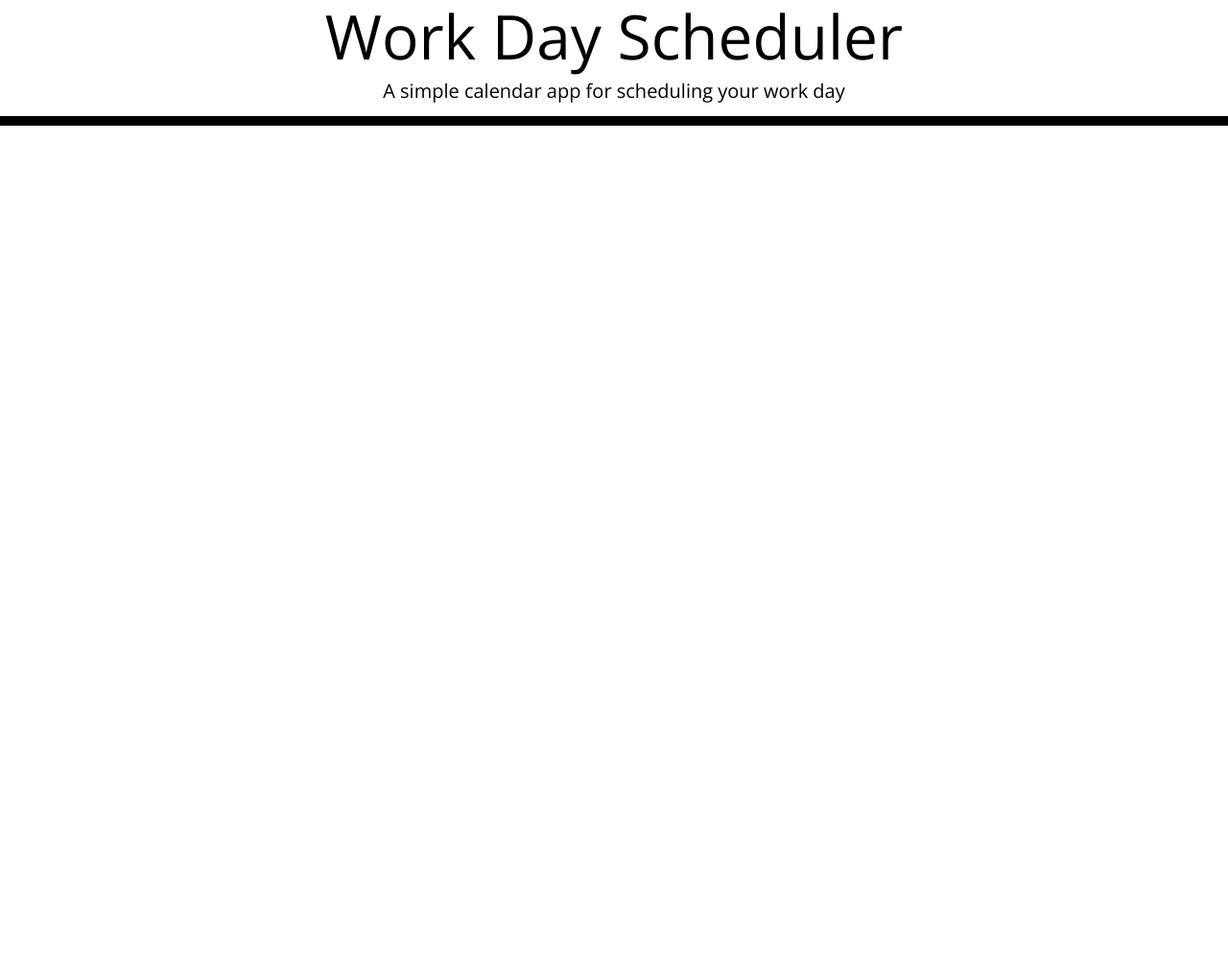
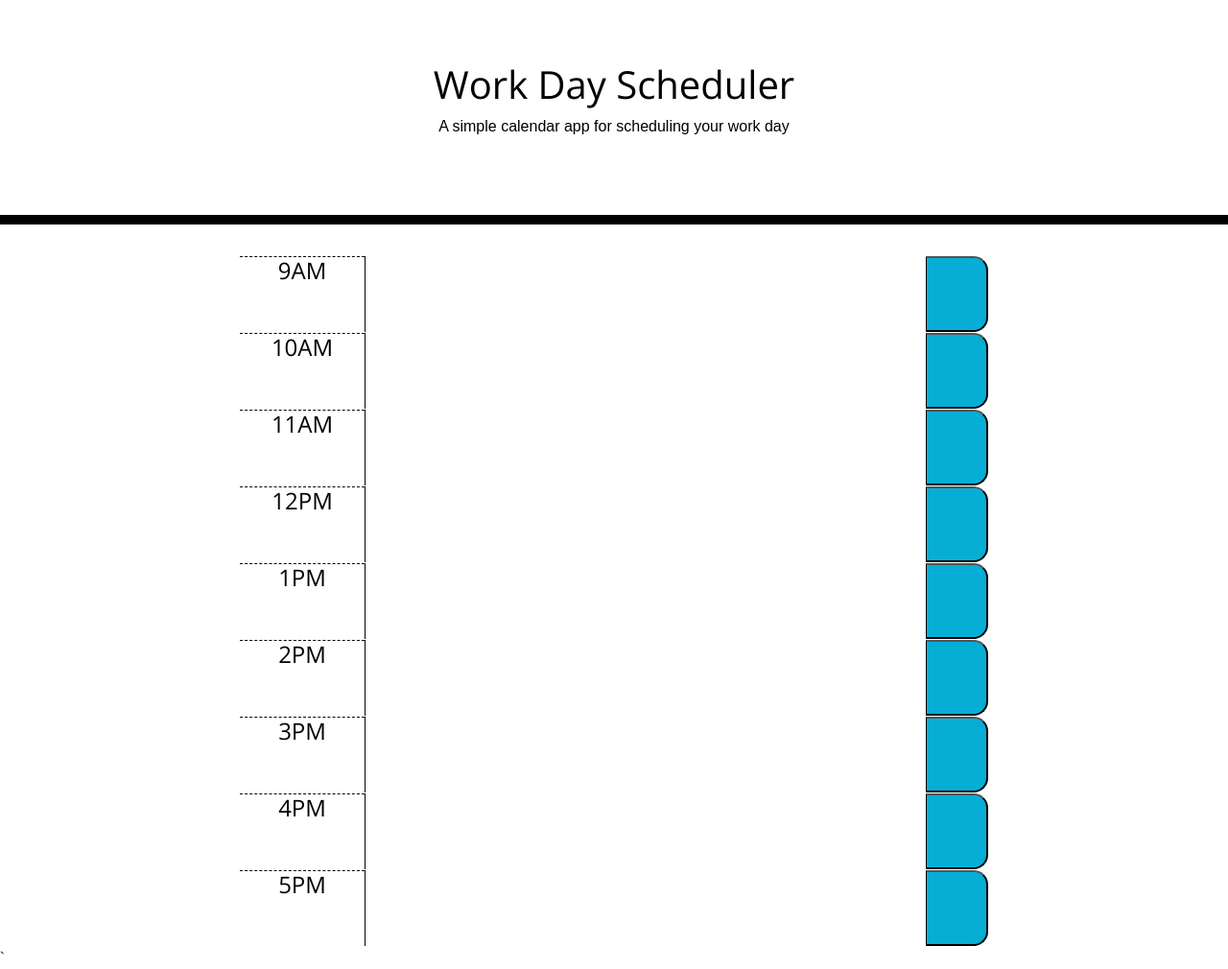
Before and after one commit to alanam79/work-day-scheduler, a plain HTML site: page index.html in a window 1280 px wide. Shown: the whole page at 96% size. Before the commit the page ends 800 px from the top, so only its background shows below. Drawn offline with nearby package versions, Linux system fonts and the light colour scheme; files that its build step writes are made by us from their sources.

Commit message:
added timeblocks to scheduler

```diff
--- a/assets/style.css
+++ b/assets/style.css
@@ -1,7 +1,14 @@
 body {
   font-family: "Open Sans", sans-serif;
-  font-size: 16px;
-  line-height: 1;
+}
+
+h1,
+h2,
+h3,
+h4,
+h5,
+h6 {
+  font-family: "Open Sans", sans-serif;
 }
 
 textarea {
@@ -19,6 +26,7 @@ textarea {
   color: black;
   border-radius: 0;
   border-bottom: 10px solid black;
+  font-family: "Staatliches", sans-serif;
 }
 
 .description {
@@ -28,6 +36,7 @@ textarea {
 .time-block {
   text-align: center;
   border-radius: 15px;
+  margin: 0 250px;
 }
 
 .row {
--- a/index.html
+++ b/index.html
@@ -5,15 +5,8 @@
     <meta name="viewport" content="width=device-width, initial-scale=1.0" />
     <meta http-equiv="X-UA-Compatible" content="ie=edge" />
     <link
-      <link
-      href="https://cdn.jsdelivr.net/npm/bootstrap@5.1.3/dist/css/bootstrap.min.css"
       rel="stylesheet"
-      integrity="sha384-1BmE4kWBq78iYhFldvKuhfTAU6auU8tT94WrHftjDbrCEXSU1oBoqyl2QvZ6jIW3"
-      crossorigin="anonymous"
-    />
-    <link
-      rel="stylesheet"
-      href="https://cdnjs.cloudflare.com/ajax/libs/jqueryui/1.12.1/themes/base/jquery-ui.min.css"
+      href="https://cdnjs.cloudflare.com/ajax/libs/twitter-bootstrap/4.3.1/css/bootstrap.min.css"
     />
     <link
       rel="stylesheet"
@@ -22,43 +15,73 @@
       crossorigin="anonymous"
     />
     <link
-      href="https://fonts.googleapis.com/css?family=Open+Sans&display=swap"
+      href="https://fonts.googleapis.com/css2?family=Open+Sans&display=swap"
       rel="stylesheet"
     />
-    <link rel="stylesheet" href="style.css" />
+    <link rel="stylesheet" href="assets/style.css" />
     <title>Work Day Scheduler</title>
   </head>
 
   <body>
     <header class="jumbotron">
-      <h1 class="display-3">Work Day Scheduler</h1>
-      <p class="lead">A simple calendar app for scheduling your work day</p>
+      <h1 class="display-5">Work Day Scheduler</h1>
+      <p class"lead">A simple calendar app for scheduling your work day</p>
+          <!-- class="lead" -->
       <p id="currentDay" class="lead"></p>
     </header>
-    <div class="container">
-      <!-- Timeblocks go here -->
-    </div>
 
-    <script
-      src="https://code.jquery.com/jquery-3.6.0.min.js"
-      integrity="sha256-/xUj+3OJU5yExlq6GSYGSHk7tPXikynS7ogEvDej/m4="
-      crossorigin="anonymous"
-    ></script>
-    <script
-      src="https://code.jquery.com/ui/1.13.1/jquery-ui.min.js"
-      integrity="sha256-eTyxS0rkjpLEo16uXTS0uVCS4815lc40K2iVpWDvdSY="
-      crossorigin="anonymous"
-    ></script>
-    <script
-      type="text/javascript"
-      src="https://cdnjs.cloudflare.com/ajax/libs/jqueryui-touch-punch/0.2.3/jquery.ui.touch-punch.min.js"
-    ></script>
-    <script
-      src="https://cdn.jsdelivr.net/npm/bootstrap@5.1.3/dist/js/bootstrap.bundle.min.js"
-      integrity="sha384-ka7Sk0Gln4gmtz2MlQnikT1wXgYsOg+OMhuP+IlRH9sENBO0LRn5q+8nbTov4+1p"
-      crossorigin="anonymous"
-    ></script>
-    <script src="https://cdnjs.cloudflare.com/ajax/libs/moment.js/2.24.0/moment.min.js"></script>
-    <script src="./assets/js/script.js"></script>
+    <div class="container" id="timeblock-container"></div>
+        <!-- Timeblocks go here -->
+      <div class="time-block row">
+        <h4 class="hour col-sm-2">9AM</h4>
+        <textarea name="description" class="description col-sm-9" id="10" cols="100" rows="1"></textarea>
+        <button class="saveBtn col-sm-1" id="save-event"><span class="oi oi-lock-locked"></span></button>
+      </div>
+      <div class="time-block row">
+        <h4 class="hour col-sm-2">10AM</h4>
+        <textarea name="description" class="description col-sm-9" id="10" cols="100" rows="1"></textarea>
+        <button class="saveBtn col-sm-1" id="save-event"><span class="oi oi-lock-locked"></span></button>
+      </div>
+      <div class="time-block row">
+        <h4 class="hour col-sm-2">11AM</h4>
+        <textarea name="description" class="description col-sm-9" id="11" cols="100" rows="1"></textarea>
+        <button class="saveBtn col-sm-1" id="save-event"><span class="oi oi-lock-locked"></span></button>
+      </div>
+      <div class="time-block row">
+        <h4 class="hour col-sm-2">12PM</h4>
+        <textarea name="description" class="description col-sm-9" id="12" cols="100" rows="1"></textarea>
+        <button class="saveBtn col-sm-1" id="save-event"><span class="oi oi-lock-locked"></span></button>
+      </div>
+      <div class="time-block row">
+        <h4 class="hour col-sm-2">1PM</h4>
+        <textarea name="description" class="description col-sm-9" id="13" cols="100" rows="1"></textarea>
+        <button class="saveBtn col-sm-1" id="save-event"><span class="oi oi-lock-locked"></span></button>
+      </div>
+      <div class="time-block row">
+        <h4 class="hour col-sm-2">2PM</h4>
+        <textarea name="description" class="description col-sm-9" id="14" cols="100" rows="1"></textarea>
+        <button class="saveBtn col-sm-1" id="save-event"><span class="oi oi-lock-locked"></span></button>
+      </div>
+      <div class="time-block row">
+        <h4 class="hour col-sm-2">3PM</h4>
+        <textarea name="description" class="description col-sm-9" id="15" cols="100" rows="1"></textarea>
+        <button class="saveBtn col-sm-1" id="save-event"><span class="oi oi-lock-locked"></span></button>
+      </div>
+      <div class="time-block row">
+        <h4 class="hour col-sm-2">4PM</h4>
+        <textarea name="description" class="description col-sm-9" id="16" cols="100" rows="1"></textarea>
+        <button class="saveBtn col-sm-1" id="save-event"><span class="oi oi-lock-locked"></span></button>
+      </div>
+      <div class="time-block row">
+        <h4 class="hour col-sm-2">5PM</h4>
+        <textarea name="description" class="description col-sm-9" id="17" cols="100" rows="1"></textarea>
+        <button class="saveBtn col-sm-1" id="save-event"><span class="oi oi-lock-locked"></span></button>
+      </div>
+    </div>`
+
+    <script src="https://cdnjs.cloudflare.com/ajax/libs/jquery/3.4.1/jquery.min.js"></script>
+    <script src="https://cdnjs.cloudflare.com/ajax/libs/popper.js/1.15.0/umd/popper.min.js"></script>
+    <script src="https://cdnjs.cloudflare.com/ajax/libs/twitter-bootstrap/4.3.1/js/bootstrap.min.js"></script>
+    <script src="assets/scheduler.js" ></script>
   </body>
 </html>
```
